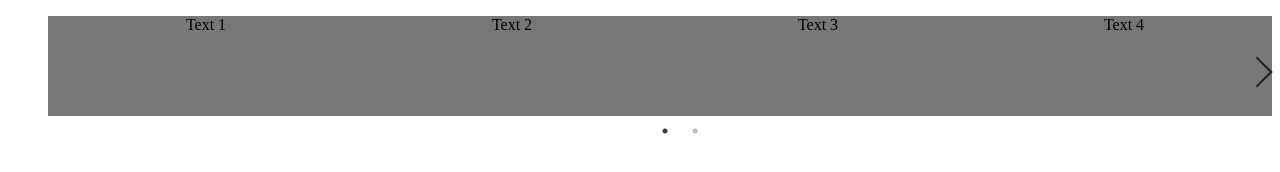
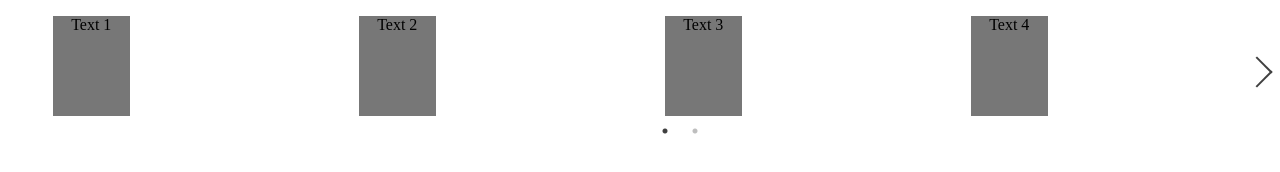
Before and after one commit to tomkim825/slickjs-carousels, a plain HTML site: page index.html in a window 1280 px wide. Shown: the top 172 px of the page. Drawn offline with nearby package versions, Linux system fonts and the light colour scheme.

Commit message:
Update index.html

```diff
--- a/index.html
+++ b/index.html
@@ -17,7 +17,8 @@
 
 
 <style>
-  .slide{height: 100px;width: 100px;background-color: #777777; text-align: center; vertical-align: middle; margin: 0 5px;}
+  .slide{height: 100px;width: 100px;background-color: #777777; text-align: center; vertical-align: middle; margin: 0 5px; max-width: 25%;}
+  @media screen and (max-width:640px){.slide{max-width:50%;}}
   ul.slick-carousel-hp {box-sizing: border-box;}
   .slick-carousel-hp .slick-prev:before {-webkit-transform: rotate(-45deg);transform: rotate(-45deg);}
   .slick-carousel-hp .slick-arrow:before { margin: 0 auto; display: block; content: ''; width: 20px; height: 20px; border: 2px solid #000; border-right: none; border-bottom: none; background: 0 0;}
```
